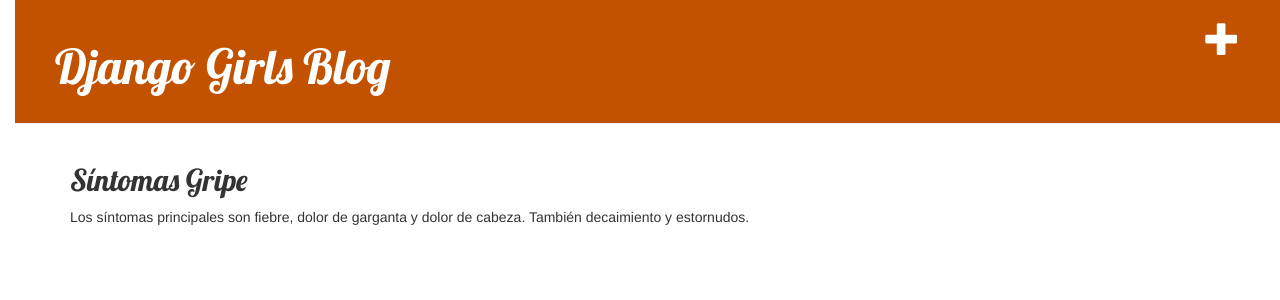
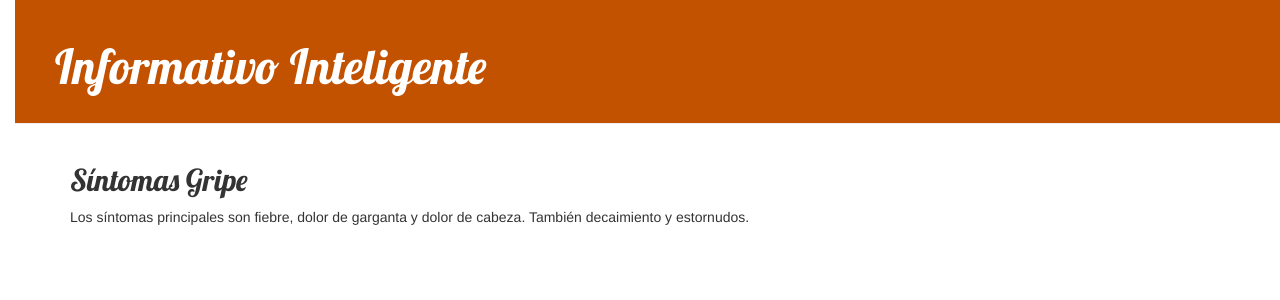
Before and after one commit to juan05bocek/my-first-blog, a Django app: page /post/2/ in a window 1280 px wide. Shown: the top 300 px of the page. Run offline with Django 3.2, Linux system fonts and the light colour scheme; data comes from the database, SQL or seed files in the repository; some libraries are stand-ins or nearby versions.

Commit message:
Update base.html

```diff
--- a/blog/templates/blog/base.html
+++ b/blog/templates/blog/base.html
@@ -4,12 +4,14 @@
         <link rel="stylesheet" href="//maxcdn.bootstrapcdn.com/bootstrap/3.2.0/css/bootstrap-theme.min.css">
         <link rel="stylesheet" href="{% static 'css/blog.css' %}">
         <link href="//fonts.googleapis.com/css?family=Lobster&subset=latin,latin-ext" rel="stylesheet" type="text/css">
-        <title> Django Girls blog</title>
+        <title>Informativo Inteligente</title>
     </head>
     <body>
         <div class="page-header">
-            <a href="{% url 'post_new' %}" class="top-menu"><span class="glyphicon glyphicon-plus"></span></a>
-            <h1><a href="/">Django Girls Blog</a></h1>
+            {% if user.is_authenticated %}
+              <a href="{% url 'post_new' %}" class="top-menu"><span class="glyphicon glyphicon-plus"></span></a>
+            {% endif %}
+            <h1><a href="/">Informativo Inteligente</a></h1>
         </div>
         <div class="content container">
             <div class="row">
```
